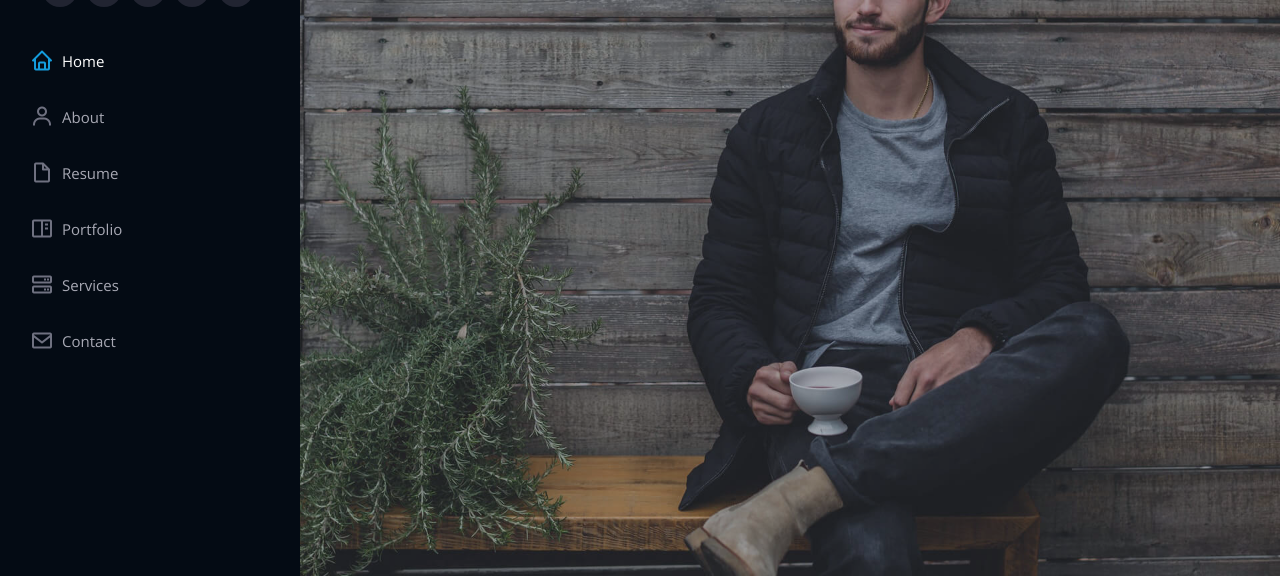
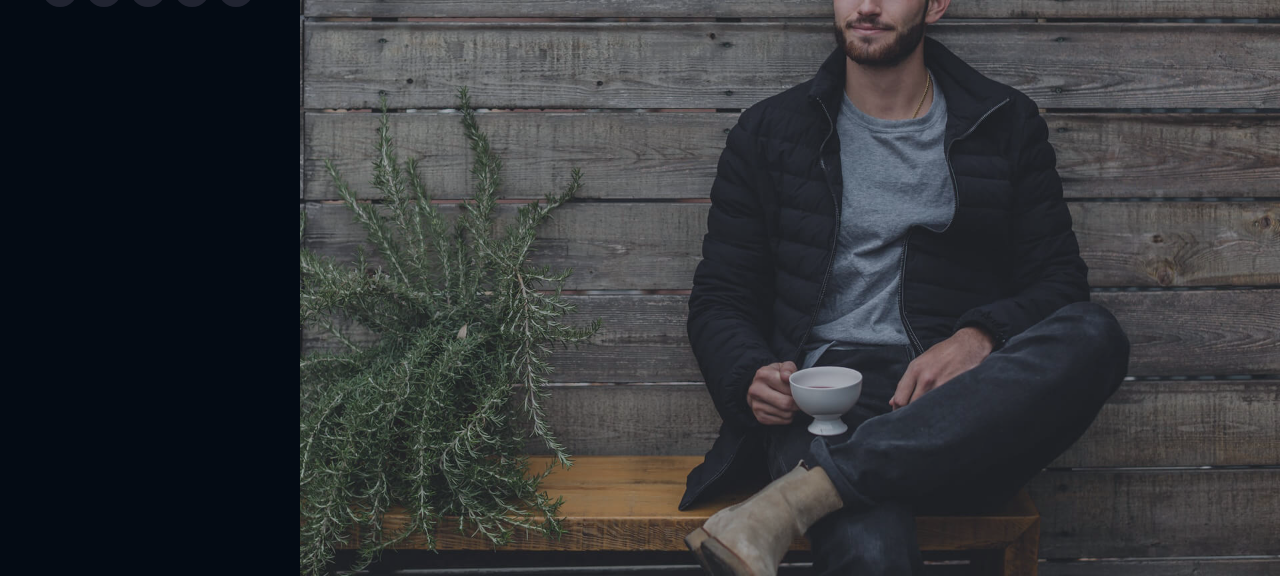
Before and after one commit to aadiwe/aadiwe.github.io, a plain HTML site: page index.html in a window 1280 px wide. Shown: the part 224-800 px from the top of the page. Drawn offline with nearby package versions, Linux system fonts and the light colour scheme; files that its build step writes are made by us from their sources; files whose address does not match are found by name.

Commit message:
Update index.html

```diff
--- a/index.html
+++ b/index.html
@@ -56,16 +56,7 @@
         </div>
       </div>
 
-      <nav class="nav-menu">
-        <ul>
-          <li class="active"><a href="index.html"><i class="bx bx-home"></i> <span>Home</span></a></li>
-          <li><a href="#about"><i class="bx bx-user"></i> <span>About</span></a></li>
-          <li><a href="#resume"><i class="bx bx-file-blank"></i> <span>Resume</span></a></li>
-          <li><a href="#portfolio"><i class="bx bx-book-content"></i> Portfolio</a></li>
-          <li><a href="#services"><i class="bx bx-server"></i> Services</a></li>
-          <li><a href="#contact"><i class="bx bx-envelope"></i> Contact</a></li>
 
-        </ul>
       </nav><!-- .nav-menu -->
       <button type="button" class="mobile-nav-toggle d-xl-none"><i class="icofont-navigation-menu"></i></button>
 
@@ -76,7 +67,7 @@
   <section id="hero" class="d-flex flex-column justify-content-center align-items-center">
     <div class="hero-container" data-aos="fade-in">
       <h1>Adarsh Diwe - Under making</h1>
-      <p>I'm <span class="typed" data-typed-items="Designer, Developer, Freelancer, Photographer"></span></p>
+      <p><span class="typed" data-typed-items="Designer, Developer, Freelancer, Photographer"></span></p>
     </div>
   </section><!-- End Hero -->
 
```
